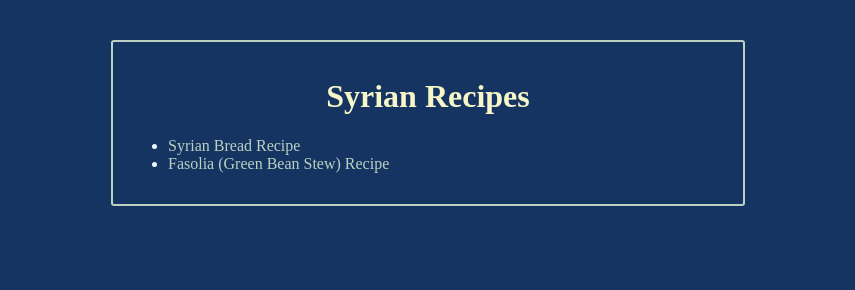
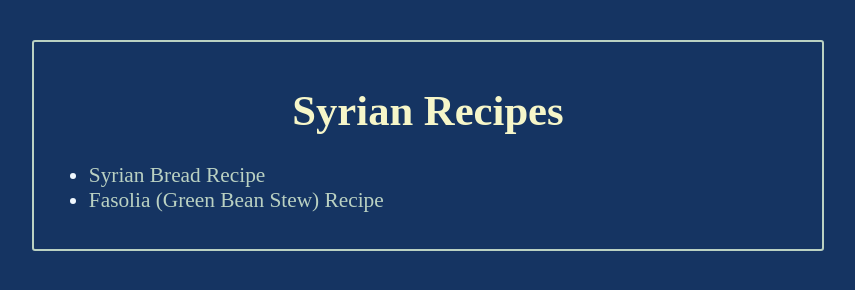
Before and after one commit to ahmadfaour8/Food-Recipes, a plain HTML site: page index.html in a window 1280 px wide. Shown: the whole page, without its empty margins (212-1067 px from the left). Drawn offline with Linux system fonts and the light colour scheme.

Commit message:
increased readability

```diff
--- a/css/styles.css
+++ b/css/styles.css
@@ -2,6 +2,7 @@ body {
   background-color: #153462;
   color: aliceblue;
   margin-top: 40px;
+  font-size: 16pt;
 }
 
 h1 {
@@ -22,7 +23,7 @@ a:hover {
   border: 2px solid #bad1c2;
   border-radius: 3px;
   padding: 15px;
-  width: 600px;
+  width: 60%;
   margin: auto;
 }
 .container h1 {
```
